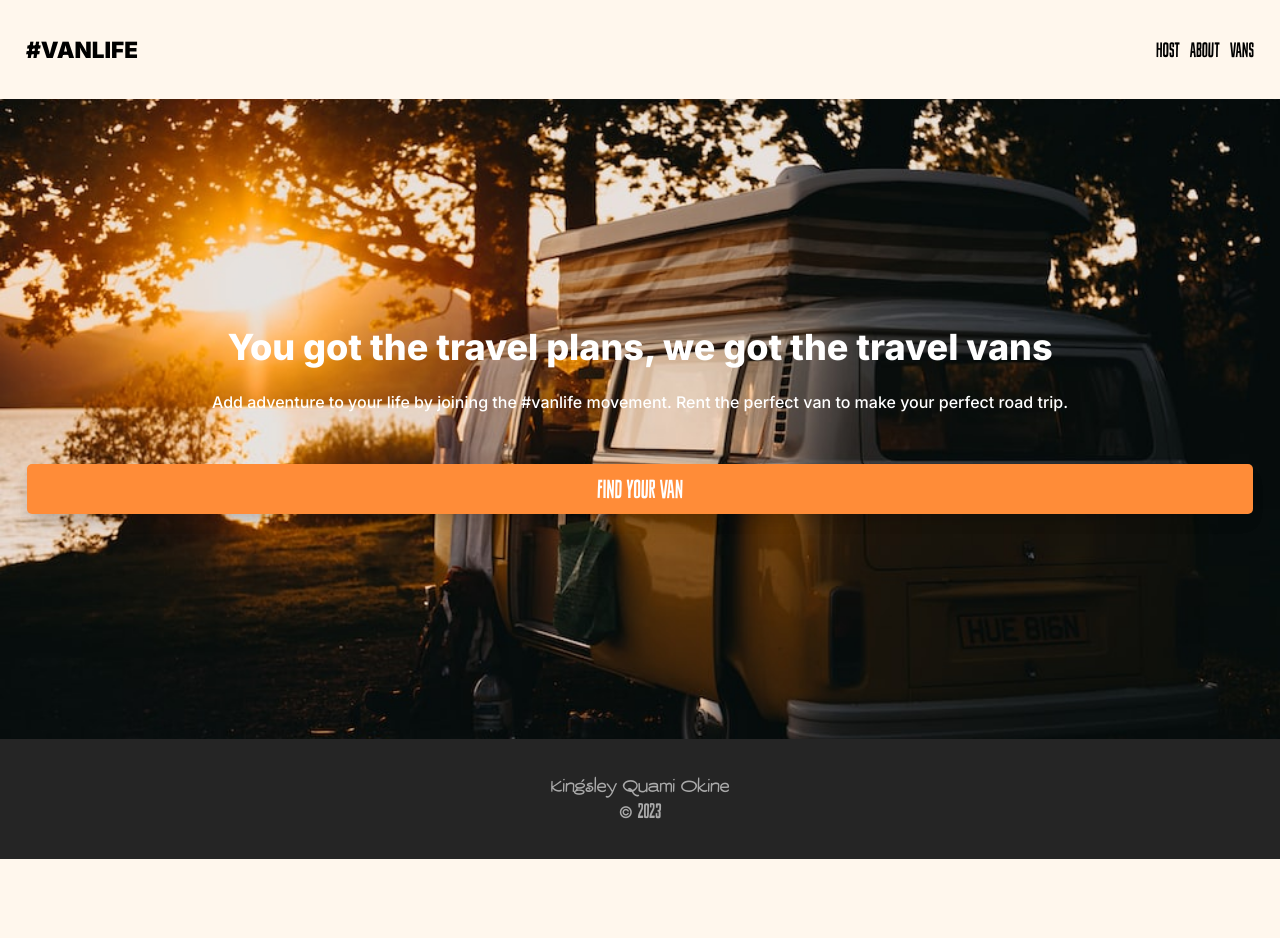
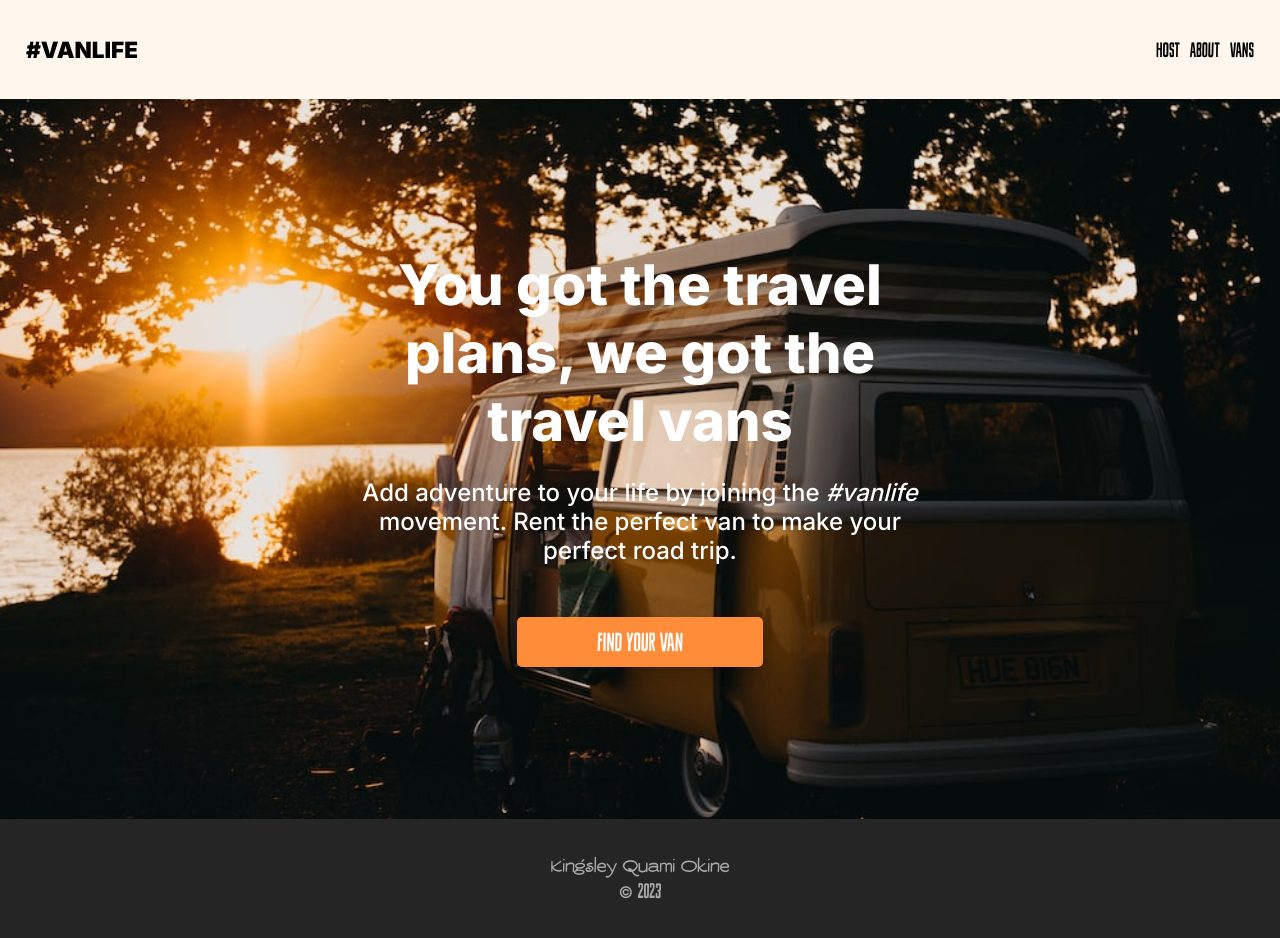
Before and after one commit to killy10o10/vanLife, a React (Vite) app: page / in a window 1280 px wide. Before the commit the page ends 859 px from the top, so only its background shows below. Built offline with nearby package versions, Linux system fonts and the light colour scheme; what miragejs would draw is missing.

Commit message:
Add navlink actove styles to active links

```diff
--- a/index.html
+++ b/index.html
@@ -7,6 +7,8 @@
     <link rel="icon" type="image/png" sizes="16x16" href="src/assets/icons/favicon-16x16.png">
     <link rel="manifest" href="/site.webmanifest">
     <meta name="viewport" content="width=device-width, initial-scale=1.0" />
+    <meta name="description" content="Rent the perfect van here at Vanlife. We have te travel vans for your travel plans." />
+    <meta name="keywords" content="vans quami_killy vanlife rent">
     <title>VanLife</title>
   </head>
   <body>
--- a/src/App.jsx
+++ b/src/App.jsx
@@ -20,6 +20,7 @@ function App() {
           <Route path="/about" element={<About />} />
           <Route path="/vans/:id" element={<VanDetails />} />
         <Route path="/host" element={<HostLayout />}>
+          <Route index element={<Dashboard />} />
           <Route path="/host/income" element={<Income />} />
           <Route path="/host/reviews" element={<Reviews />} />
         </Route>
--- a/src/assets/styles/_app.scss
+++ b/src/assets/styles/_app.scss
@@ -50,7 +50,7 @@ a {
 }
 
 .section {
-  height: 80vh;
+  height: 90vh;
 }
 
 .button {
@@ -92,3 +92,8 @@ a {
 .luxury {
   background-color: $luxury;
 }
+
+.activeStyle {
+  font-weight: bold;
+  text-decoration: underline;
+}
--- a/src/assets/styles/_home.scss
+++ b/src/assets/styles/_home.scss
@@ -21,3 +21,21 @@
   margin-top: 23px;
   margin-bottom: 52px;
 }
+
+@media only screen and (min-width: 550px) {
+  .home-intro, .home-desc{
+    max-width: 600px;
+    text-align: center;
+  }
+
+  .home-intro {
+    font-size: 3.5em;
+  }
+  .home-desc {
+    font-size: 1.5em;
+  }
+
+  .home-content .button {
+    max-width: 20%;
+  }
+}
--- a/src/assets/styles/_navbar.scss
+++ b/src/assets/styles/_navbar.scss
@@ -10,8 +10,10 @@
 .nav-links {
   display: flex;
   gap: 10px;
+  transition: ease-in-out;
 
   a:hover {
     text-decoration: underline;
+    font-weight: bold;
   }
 }
--- a/src/components/HostLayout.jsx
+++ b/src/components/HostLayout.jsx
@@ -5,12 +5,12 @@ function HostLayout() {
     <>
       <nav className="host-layout-nav">
         <NavLink to="/host">Dashboard</NavLink>
-        <NavLink to="income">Income</NavLink>
-        <NavLink to="reviews">Reviews</NavLink>
+        <NavLink className={({isActive}) => isActive? "activeStyle" : null} to="income">Income</NavLink>
+        <NavLink className={({isActive}) => isActive? "activeStyle" : null} to="reviews">Reviews</NavLink>
       </nav>
       <Outlet />
     </>
   )
 }
 
-export default HostLayout
+export default HostLayout;
--- a/src/components/Navbar.jsx
+++ b/src/components/Navbar.jsx
@@ -1,6 +1,8 @@
-import { Link } from 'react-router-dom';
+import { Link, NavLink } from 'react-router-dom';
 
 function Navbar() {
+
+
   return (
     <nav className="navbar">
       <div className="logo">
@@ -9,9 +11,9 @@ function Navbar() {
         </Link>
       </div>
       <div className="nav-links">
-        <Link to="/host">Host</Link>
-        <Link to="/about">About</Link>
-        <Link to="/vans">Vans</Link>
+        <NavLink className={({isActive}) => isActive? "activeStyle" : null} to="/host">Host</NavLink>
+        <NavLink className={({isActive}) => isActive? "activeStyle" : null}  to="/about">About</NavLink>
+        <NavLink className={({isActive}) => isActive? "activeStyle" : null}  to="/vans">Vans</NavLink>
       </div>
     </nav>
   );
--- a/src/pages/Home.jsx
+++ b/src/pages/Home.jsx
@@ -7,7 +7,7 @@ function Home() {
           You got the travel plans, we got the travel vans
         </h3>
         <p className="home-desc">
-          Add adventure to your life by joining the #vanlife movement. Rent the
+          Add adventure to your life by joining the <em>#vanlife</em> movement. Rent the
           perfect van to make your perfect road trip.
         </p>
         <Link className="button" to="/vans">
--- a/src/pages/Vans/Vans.jsx
+++ b/src/pages/Vans/Vans.jsx
@@ -26,7 +26,7 @@ function Vans() {
         <div className="van-name">
           <p>{van.name}</p>
           <p>
-            {van.price}
+            GH¢{van.price}
             <small>/day</small>
           </p>
         </div>
```
